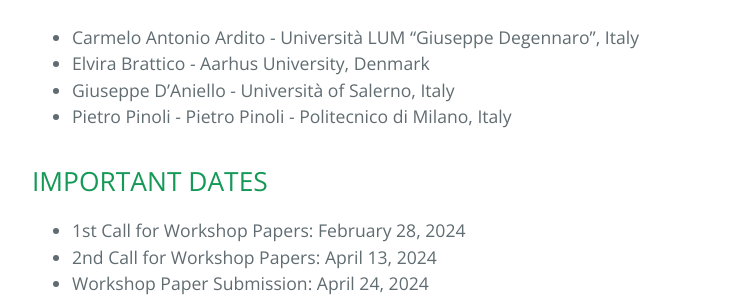
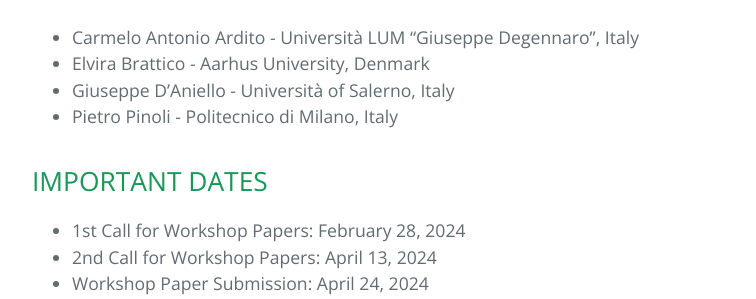
Before and after one commit to sisinflab/webium24, a Jekyll site: the page built from index.md, in a window 1280 px wide and 900 px high, scrolled down 2815 px. Shown: the part 156-455 px from the top of the window, without its empty margins (192-948 px from the left). Built offline with Jekyll 4.4.1, drawn with Linux system fonts in a browser that asks for light colours.

Commit message:
v1_upd
v1_upd

```diff
--- a/index.md
+++ b/index.md
@@ -55,7 +55,7 @@ Topics of interest include, but are not limited to:
 + Carmelo Antonio Ardito - Università LUM "Giuseppe Degennaro", Italy
 + Elvira Brattico - Aarhus University, Denmark
 + Giuseppe D’Aniello - Università of Salerno, Italy
-+ Pietro Pinoli - Pietro Pinoli - Politecnico di Milano, Italy
++ Pietro Pinoli - Politecnico di Milano, Italy
 
 ## IMPORTANT DATES <a name="ID"></a>
 
```
Also changed, not shown: 1 other file.
